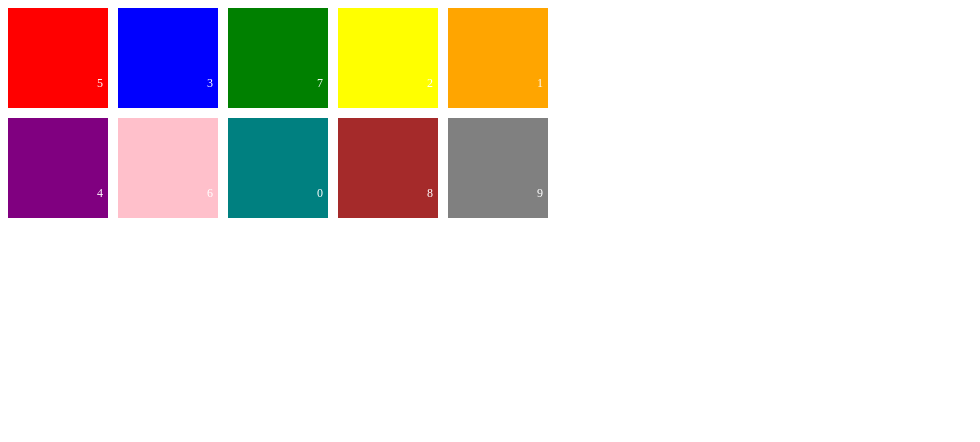
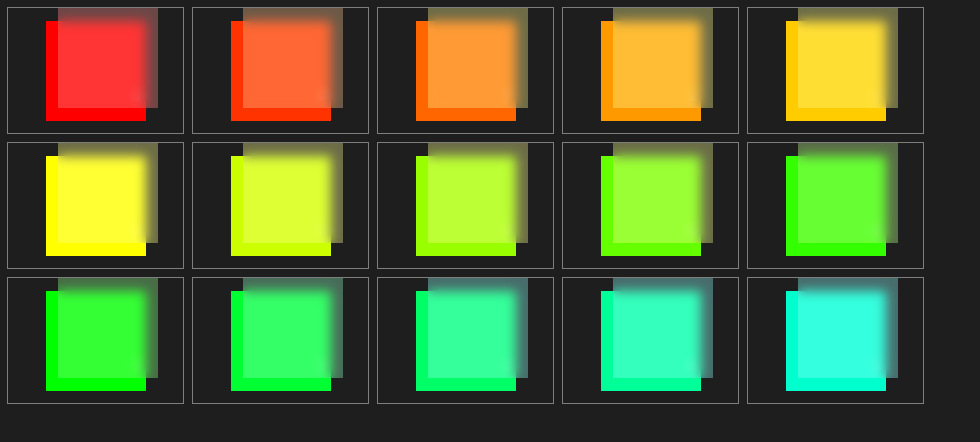
Before and after one commit to i5anin/drag-and-drop-inventory, a Vue app: page / in a window 1280 px wide. Shown: the top 442 px of the page, without its empty margins (0-980 px from the left). Built offline with nearby package versions, Linux system fonts and the light colour scheme.

Commit message:
Update ColorBlock.vue
ColorBlock

+

t

+glass-effect

Update ColorBlock.vue

t

style

Update ColorBlock.vue

```diff
--- a/src/App.vue
+++ b/src/App.vue
@@ -1,5 +1,7 @@
 <template>
-  <MainTable />
+  <div>
+    <MainTable />
+  </div>
 </template>
 
 <script>
@@ -13,4 +15,10 @@ export default {
 }
 </script>
 
-<style></style>
+<style>
+body {
+  /* Стили по умолчанию для body */
+  background-color: #1e1e1e;
+  color: #fff;
+}
+</style>
--- a/src/components/ColorBlock.vue
+++ b/src/components/ColorBlock.vue
@@ -1,5 +1,11 @@
 <template>
+  <div class="block">
     <div
+      class="glass-effect"
+      :style="{ backgroundColor: colorWithAlpha }"
+    ></div>
+    <div
+      class="color-card"
       :style="{ backgroundColor: color.name }"
       :class="{ selected: isSelected }"
       draggable="true"
@@ -11,6 +17,7 @@
       <p v-if="color.quantity !== null" class="color-quantity">
         {{ color.quantity }}
       </p>
+    </div>
   </div>
 </template>
 
@@ -31,29 +38,77 @@ export default {
     },
   },
   emits: ['dragstart', 'dragover', 'dragend', 'click'],
-  setup(props, { emit }) {
-    const dragStart = () => {
-      emit('dragstart', props.index)
-    }
+  methods: {
+    // Обработчик события dragstart
+    dragStart() {
+      this.$emit('dragstart', this.index)
+    },
+    // Обработчик события dragover
+    dragOver() {
+      this.$emit('dragover', this.index)
+    },
+    // Обработчик события dragend
+    dragEnd() {
+      this.$emit('dragend')
+    },
+    // Обработчик события click для выбора карты
+    selectCard() {
+      this.$emit('click', this.index)
+    },
+    // Преобразование цвета в формат RGBA с заданным значением альфа-канала
+    hexToRGBA(hex, alpha) {
+      let r = parseInt(hex.slice(1, 3), 16) + 150
+      let g = parseInt(hex.slice(3, 5), 16) + 150
+      let b = parseInt(hex.slice(5, 7), 16) + 150
 
-    const dragOver = () => {
-      emit('dragover', props.index)
-    }
+      // Убедиться, что значения находятся в диапазоне от 0 до 255
+      r = Math.max(0, Math.min(r, 255))
+      g = Math.max(0, Math.min(g, 255))
+      b = Math.max(0, Math.min(b, 255))
 
-    const dragEnd = () => {
-      emit('dragend')
-    }
-
-    const selectCard = () => {
-      emit('click', props.index)
-    }
-
-    return {
-      dragStart,
-      dragOver,
-      dragEnd,
-      selectCard,
-    }
+      return `rgba(${r}, ${g}, ${b}, ${alpha})`
+    },
+  },
+  computed: {
+    // Вычисление цвета с альфа-каналом для стиля glass-effect
+    colorWithAlpha() {
+      return this.hexToRGBA(this.color.name, 0.35) // Здесь 0.35 - значение альфа-канала (от 0 до 1)
+    },
   },
 }
 </script>
+
+<style>
+.block {
+  padding: 25px;
+  outline: 1px solid rgb(126, 126, 126);
+  display: grid;
+  grid-template-columns: 1fr;
+  grid-template-rows: auto;
+  align-items: end;
+}
+
+.glass-effect {
+  width: 100px;
+  height: 100px;
+  backdrop-filter: blur(6px);
+  z-index: 2;
+  margin-top: -25px;
+  margin-left: 25px;
+}
+
+.color-card {
+  position: absolute;
+  width: 100px;
+  height: 100px;
+  z-index: 1;
+}
+
+.color-quantity {
+  position: absolute;
+  bottom: 5px;
+  right: 5px;
+  color: #fff;
+  font-size: 12px;
+}
+</style>
--- a/src/components/MainTable.vue
+++ b/src/components/MainTable.vue
@@ -94,3 +94,43 @@ export default {
   },
 }
 </script>
+
+<style>
+.container {
+  display: flex;
+  background: #1e1e1e;
+  color: #fff;
+}
+
+.sidebar {
+  flex: 1;
+  margin-right: 20px;
+  padding: 10px;
+  border: 1px solid #ccc;
+  background: #333;
+}
+
+.grid {
+  display: grid;
+  grid-template-columns: repeat(5, 1fr);
+  gap: 10px;
+}
+
+.grid div {
+  cursor: pointer;
+  display: flex;
+  justify-content: center;
+  align-items: center;
+}
+.grid div.selected {
+  outline: 2px solid #fff;
+}
+
+.color-quantity {
+  position: absolute;
+  bottom: 5px;
+  right: 5px;
+  color: #fff;
+  font-size: 12px;
+}
+</style>
--- a/src/components/localStorage.js
+++ b/src/components/localStorage.js
@@ -10,15 +10,20 @@ export const loadPositions = () => {
     return JSON.parse(positions)
   }
   return [
-    { name: 'red', quantity: 5 },
-    { name: 'blue', quantity: 3 },
-    { name: 'green', quantity: 7 },
-    { name: 'yellow', quantity: 2 },
-    { name: 'orange', quantity: 1 },
-    { name: 'purple', quantity: 4 },
-    { name: 'pink', quantity: 6 },
-    { name: 'teal', quantity: 0 },
-    { name: 'brown', quantity: 8 },
-    { name: 'gray', quantity: 9 },
+    { name: '#FF0000', quantity: 5 },
+    { name: '#FF3300', quantity: 3 },
+    { name: '#FF6600', quantity: 7 },
+    { name: '#FF9900', quantity: 2 },
+    { name: '#FFCC00', quantity: 1 },
+    { name: '#FFFF00', quantity: 4 },
+    { name: '#CCFF00', quantity: 6 },
+    { name: '#99FF00', quantity: 0 },
+    { name: '#66FF00', quantity: 8 },
+    { name: '#33FF00', quantity: 9 },
+    { name: '#00FF00', quantity: 9 },
+    { name: '#00FF33', quantity: 9 },
+    { name: '#00FF66', quantity: 9 },
+    { name: '#00FF99', quantity: 9 },
+    { name: '#00FFCC', quantity: 9 },
   ]
 }
--- a/src/styles/main.scss
+++ b/src/styles/main.scss
@@ -9,13 +9,6 @@
   border: 1px solid #ccc;
 }
 
-.skeleton-sidebar {
-  width: 200px;
-  height: 100px;
-  background-color: #f2f2f2;
-  animation: skeleton-loading 1s infinite;
-}
-
 .grid {
   display: grid;
   grid-template-columns: repeat(5, 1fr);
@@ -23,9 +16,8 @@
 }
 
 .grid div {
-  position: relative;
-  width: 100px;
-  height: 100px;
+  // position: relative;
+
   cursor: pointer;
   display: flex;
   justify-content: center;
@@ -43,15 +35,3 @@
   color: #fff;
   font-size: 12px;
 }
-
-@keyframes skeleton-loading {
-  0% {
-    background-color: #f2f2f2;
-  }
-  50% {
-    background-color: #e6e6e6;
-  }
-  100% {
-    background-color: #f2f2f2;
-  }
-}
```
Lines whose indentation alone changed are shown as unchanged.
